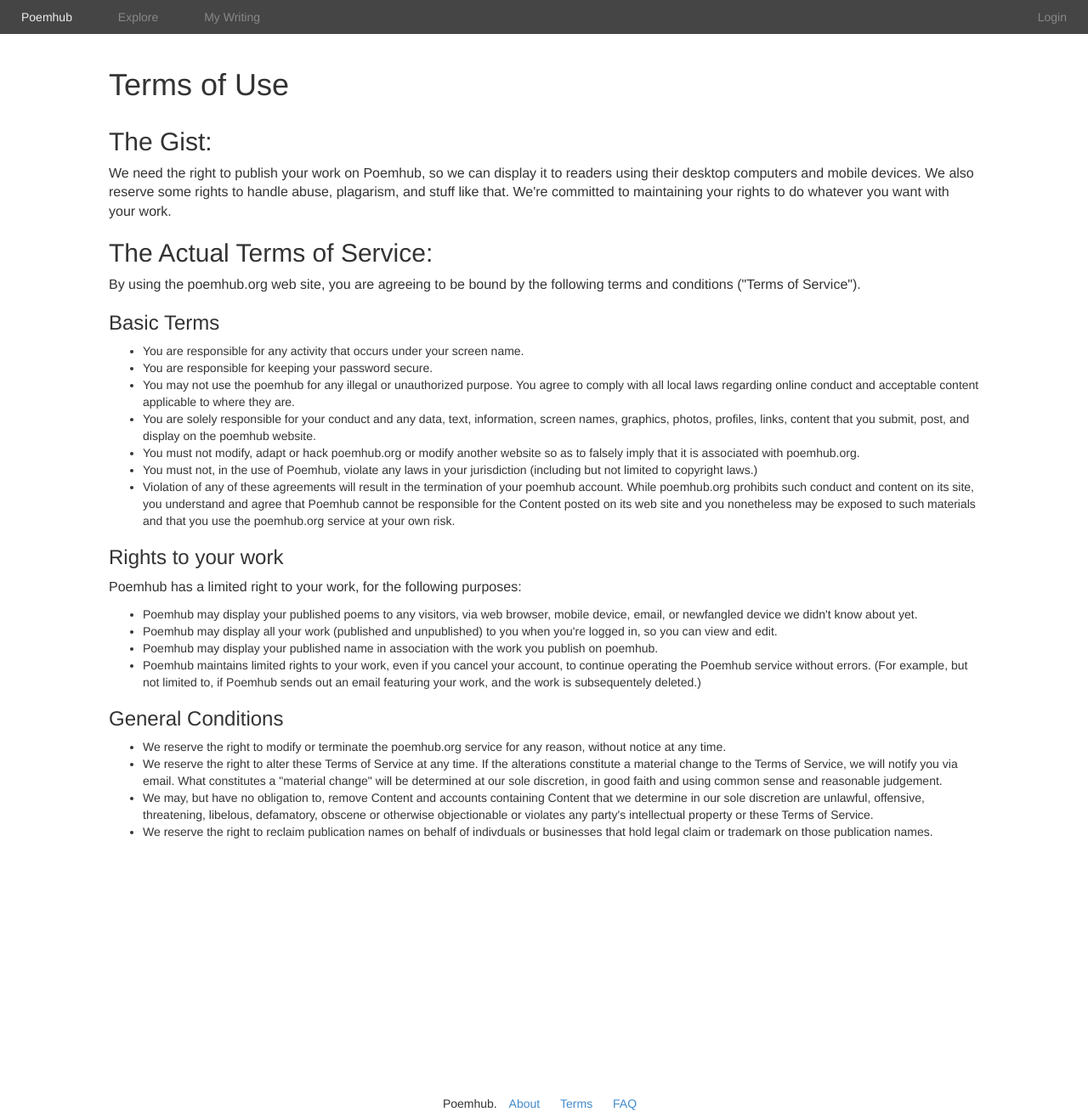
After one commit to skoczen/poemhub, a Django app: template project/apps/main_site/templates/main_site/terms.html in a window 1280 px wide. The commit adds this page. Shown: the whole page at 85% size. Run offline with Django 3.2, Linux system fonts and the light colour scheme; the template is opened without the code that fills it, so the values that code supplies are empty; some libraries are stand-ins or nearby versions.

Commit message:
Adds terms of use

```diff
--- /dev/null
+++ b/project/apps/main_site/templates/main_site/terms.html
@@ -0,0 +1,61 @@
+{% extends "base.html" %}{% load compress %}
+
+{% block css %}{{block.super}}
+{% compress css %}
+<link rel="stylesheet" href="{{STATIC_URL}}main_site/css/fonts.css">
+<link rel="stylesheet" href="{{STATIC_URL}}main_site/css/site.css">
+{% endcompress %}
+{% endblock %}
+
+{% block js %}{{block.super}}
+{% compress js %}
+<script src="{{STATIC_URL}}main_site/js/site.js"></script>
+{% endcompress %}
+{% endblock %}
+
+
+{% block content %}
+<div class="page_content">
+    <h1>Terms of Use</h1>
+
+    <h2>The Gist:</h2>
+
+    <p>We need the right to publish your work on Poemhub, so we can display it to readers using their desktop computers and mobile devices.  We also reserve some rights to handle abuse, plagarism, and stuff like that.  We're committed to maintaining your rights to do whatever you want with your work.</p>
+
+    <h2>The Actual Terms of Service:</h2>
+
+    <p>By using the poemhub.org web site, you are agreeing to be bound by the following terms and conditions ("Terms of Service").</p>
+
+    <h3>Basic Terms</h3>
+    <ul>
+        <li>You are responsible for any activity that occurs under your screen name.</li>
+        <li>You are responsible for keeping your password secure.</li>
+        <li>You may not use the poemhub for any illegal or unauthorized purpose. You agree to comply with all local laws regarding online conduct and acceptable content applicable to where they are.</li>
+        <li>You are solely responsible for your conduct and any data, text, information, screen names, graphics, photos, profiles, links, content that you submit, post, and display on the poemhub website.</li>
+        <li>You must not modify, adapt or hack poemhub.org or modify another website so as to falsely imply that it is associated with poemhub.org.</li>
+        <li>You must not, in the use of Poemhub, violate any laws in your jurisdiction (including but not limited to copyright laws.)</li>
+        <li>Violation of any of these agreements will result in the termination of your poemhub account. While poemhub.org prohibits such conduct and content on its site, you understand and agree that Poemhub cannot be responsible for the Content posted on its web site and you nonetheless may be exposed to such materials and that you use the poemhub.org service at your own risk.
+        </li>
+    </ul>
+
+    <h3>Rights to your work</h3>
+    <p>Poemhub has a limited right to your work, for the following purposes:</p>
+    <ul>
+        <li>Poemhub may display your published poems to any visitors, via web browser, mobile device, email, or newfangled device we didn't know about yet.</li>
+        <li>Poemhub may display all your work (published and unpublished) to you when you're logged in, so you can view and edit.</li>
+        <li>Poemhub may display your published name in association with the work you publish on poemhub.</li>
+        <li>Poemhub maintains limited rights to your work, even if you cancel your account, to continue operating the Poemhub service without errors. (For example, but not limited to, if Poemhub sends out an email featuring your work, and the work is subsequentely deleted.)
+    </ul>
+
+    <h3>General Conditions</h3>
+    <ul>
+        <li>We reserve the right to modify or terminate the poemhub.org service for any reason, without notice at any time.</li>
+        <li>We reserve the right to alter these Terms of Service at any time. If the alterations constitute a material change to the Terms of Service, we will notify you via email. What constitutes a "material change" will be determined at our sole discretion, in good faith and using common sense and reasonable judgement.</li>
+        <li>We may, but have no obligation to, remove Content and accounts containing Content that we determine in our sole discretion are unlawful, offensive, threatening, libelous, defamatory, obscene or otherwise objectionable or violates any party's intellectual property or these Terms of Service.
+        </li>
+        <li>We reserve the right to reclaim publication names on behalf of indivduals or businesses that hold legal claim or trademark on those publication names.</li>
+    </ul>
+
+    </div>
+</div>
+{% endblock %}
--- a/project/apps/main_site/urls.py
+++ b/project/apps/main_site/urls.py
@@ -5,5 +5,6 @@
 urlpatterns = patterns('',
     url(r'^$', views.home, name='home'),
     url(r'^faq$', views.faq, name='faq'),
+    url(r'^terms$', views.terms, name='terms'),
     url(r'^the-poemhub-manfiesto$', views.manifesto, name='manifesto'),
 )
--- a/project/apps/main_site/views.py
+++ b/project/apps/main_site/views.py
@@ -11,3 +11,7 @@
 @render_to("main_site/faq.html")
 def faq(request):
     return locals()
+
+@render_to("main_site/terms.html")
+def terms(request):
+    return locals()
--- a/project/apps/poems/manifesto.txt
+++ b/project/apps/poems/manifesto.txt
@@ -1,8 +1,8 @@
 
 My notes:
         - default to drafts
-- good fonts
-- terms
+    - good fonts
+    - terms
 - build signup "what name do you want to publish your work under?", terms/agree
 - style login, carry next through
 - style logout
--- a/project/templates/base.html
+++ b/project/templates/base.html
@@ -59,7 +59,7 @@
         Poemhub.
 
         <a href="#">About</a>
-        <a href="#">Terms</a>
+        <a href="{% url "main_site:terms" %}">Terms</a>
         <a href="{% url "main_site:faq" %}">FAQ</a>
   </div>
   {% endblock %}
```
